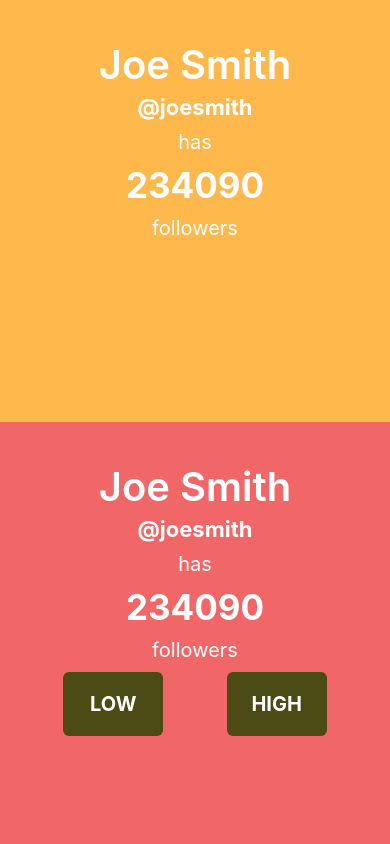
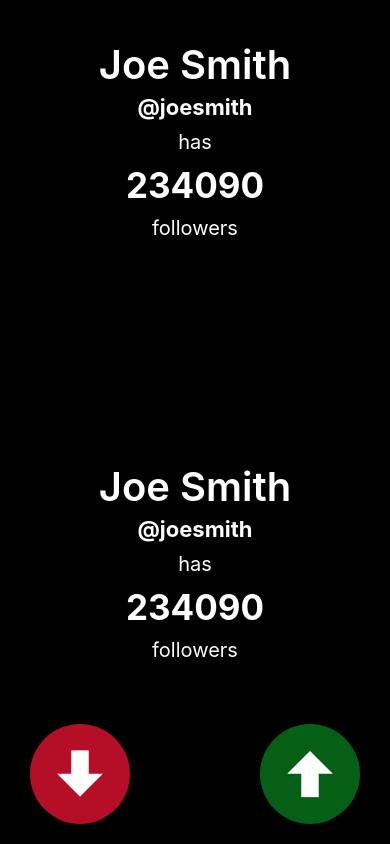
Before and after one commit to spongycode/follower-frenzy, a React Native app: screen / in a window 390 px wide. Shown: the top 844 px of the page. Built offline with nearby package versions, Linux system fonts and the light colour scheme.

Commit message:
image fetch + ui

```diff
--- a/App.tsx
+++ b/App.tsx
@@ -1,14 +1,12 @@
 import React, {useEffect, useReducer, useState} from 'react';
 import {
   Animated,
-  TouchableOpacity,
-  Text,
   Dimensions,
   StyleSheet,
   SafeAreaView,
-  View,
 } from 'react-native';
 import CustomCard from './components/CustomCard';
+import FAB from './components/FAB';
 var database = require('./data/insta_db.json');
 const windowHeight = Dimensions.get('window').height;
 const blockHeight = windowHeight / 2;
@@ -21,6 +19,7 @@ const App = () => {
     fullname: 'Joe Smith',
     is_verified: true,
     followers_count: 234090,
+    image_url: "https://"
   };
 
   const [isAnimating, setIsAnimating] = useState(false);
@@ -134,48 +133,35 @@ const App = () => {
   };
 
   return (
-    <SafeAreaView>
+    <SafeAreaView style={{flex: 1}}>
       <Animated.View style={blockStyleA}>
         <CustomCard
           fullname={stateA.fullname}
           username={stateA.username}
           followers={stateA.followers_count}
-        />
+          image_url={stateA.image_url}
+          />
       </Animated.View>
       <Animated.View style={blockStyleB}>
         <CustomCard
           fullname={stateB.fullname}
           username={stateB.username}
           followers={stateB.followers_count}
-        />
-        {!btn_hide ? (
-          <View style={styles.btn_container}>
-            <TouchableOpacity
-              style={styles.swipeButton}
-              onPress={handleButtonPress}>
-              <Text style={{color: '#fff', fontWeight: 'bold', fontSize: 20}}>
-                LOW
-              </Text>
-            </TouchableOpacity>
-            <TouchableOpacity
-              style={styles.swipeButton}
-              onPress={handleButtonPress}>
-              <Text style={{color: '#fff', fontWeight: 'bold', fontSize: 20}}>
-                HIGH
-              </Text>
-            </TouchableOpacity>
-          </View>
-        ) : (
-          <></>
-        )}
+          image_url={stateB.image_url}
+          />
       </Animated.View>
       <Animated.View style={blockStyleC}>
         <CustomCard
           fullname={stateC.fullname}
           username={stateC.username}
           followers={stateC.followers_count}
-        />
+          image_url={stateC.image_url}
+          />
       </Animated.View>
+      {!btn_hide && <FAB color="#B50F27" name="arrow-down-bold" isUp={false} handleButtonPress={handleButtonPress}/>}
+      {!btn_hide && <FAB color="#056016" name="arrow-up-bold" isUp={true} handleButtonPress={handleButtonPress}/>}
+
+
     </SafeAreaView>
   );
 };
@@ -183,23 +169,4 @@ const App = () => {
 export default App;
 
 const styles = StyleSheet.create({
-  btn_container: {
-    flexDirection: 'row',
-    justifyContent: 'space-evenly',
-    marginTop: 10,
-  },
-  blockText: {
-    fontWeight: 'bold',
-    fontSize: 40,
-    color: '#fff',
-    alignSelf: 'center',
-    margin: 100,
-  },
-  swipeButton: {
-    backgroundColor: '#4C4B16',
-    width: 100,
-    alignItems: 'center',
-    padding: 20,
-    borderRadius: 6,
-  },
 });
--- a/components/CustomCard.tsx
+++ b/components/CustomCard.tsx
@@ -1,15 +1,17 @@
-import {StyleSheet, Text, View} from 'react-native';
+import { ImageBackground, StyleSheet, Text} from 'react-native';
 import React from 'react';
 
 const CustomCard = (props: any) => {
   return (
-    <View style={styles.container}>
+    <ImageBackground  source={{
+      uri: props.image_url,
+    }} imageStyle={{opacity: 0.6}} style={styles.container}>
       <Text style={styles.fullname}>{props.fullname}</Text>
       <Text style={styles.username}>@{props.username}</Text>
       <Text style={styles.generalText}>has</Text>
       <Text style={styles.followers}>{props.followers}</Text>
       <Text style={styles.generalText}>followers</Text>
-    </View>
+    </ImageBackground>
   );
 };
 
@@ -18,6 +20,8 @@ export default CustomCard;
 const styles = StyleSheet.create({
   container: {
     alignItems: 'center',
+    backgroundColor: "#000",
+    flex:1,
   },
   fullname: {
     marginTop: 40,
@@ -25,6 +29,10 @@ const styles = StyleSheet.create({
     textAlign: 'center',
     fontWeight: '600',
     color: '#fff',
+  },
+  image:{
+    width: 100,
+    height: 100,
   },
   username: {
     marginTop: 5,
--- /dev/null
+++ b/components/FAB.tsx
@@ -0,0 +1,34 @@
+import {TouchableOpacity, StyleSheet, Text} from 'react-native';
+import React from 'react';
+import MaterialCommunityIcons from 'react-native-vector-icons/MaterialCommunityIcons';
+
+const FAB = (props: any) => {
+
+  return (
+      props.isUp?
+        <TouchableOpacity
+        style={[styles.fabStyle, {backgroundColor: props.color, right: 30}]}
+        onPress={() => props.handleButtonPress()}>
+        <MaterialCommunityIcons name={props.name} size={70} color="#fff" />
+        </TouchableOpacity>:  <TouchableOpacity
+        style={[styles.fabStyle, {backgroundColor: props.color, left: 30}]}
+        onPress={() => props.handleButtonPress()}>
+        <MaterialCommunityIcons name={props.name} size={70} color="#fff" />
+        </TouchableOpacity>
+
+  );
+};
+const styles = StyleSheet.create({
+  fabStyle: {
+    borderWidth: 0,
+    alignItems: 'center',
+    justifyContent: 'center',
+    position: 'absolute',
+    bottom: 20,
+    alignSelf: 'center',
+    width: 100,
+    height: 100,
+    borderRadius: 50,
+  },
+});
+export default FAB;
--- a/package.json
+++ b/package.json
@@ -11,7 +11,8 @@
   },
   "dependencies": {
     "react": "18.2.0",
-    "react-native": "0.71.3"
+    "react-native": "0.71.3",
+    "react-native-vector-icons": "^9.2.0"
   },
   "devDependencies": {
     "@babel/core": "^7.20.0",
@@ -21,6 +22,7 @@
     "@tsconfig/react-native": "^2.0.2",
     "@types/jest": "^29.2.1",
     "@types/react": "^18.0.24",
+    "@types/react-native-vector-icons": "^6.4.13",
     "@types/react-test-renderer": "^18.0.0",
     "babel-jest": "^29.2.1",
     "eslint": "^8.19.0",
```
Also changed, not shown: 2 other files (tests, documents, lock files or other folders).
